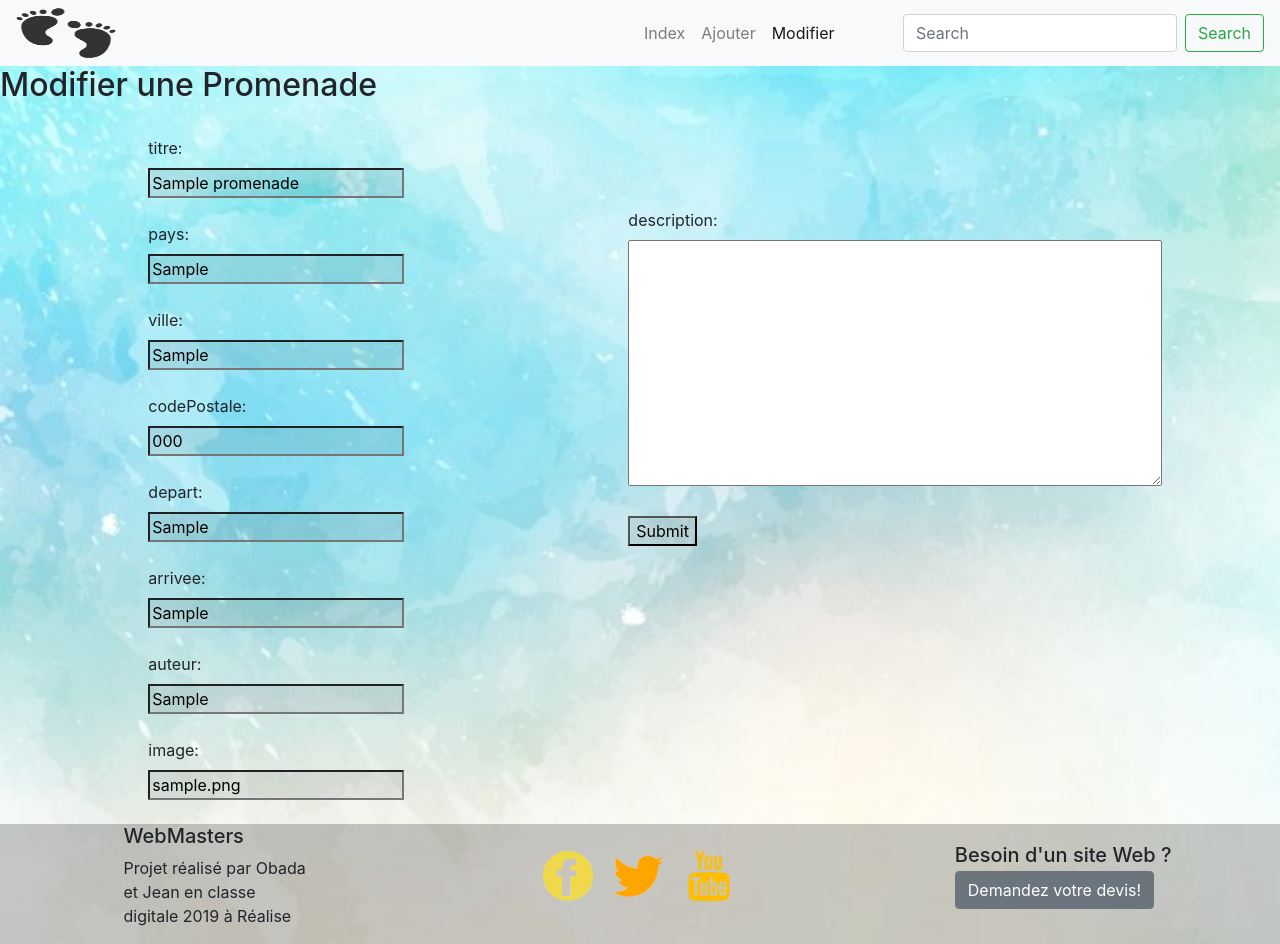
After one commit to jeanTimWEB/Obada-et-Jean, a PHP site: page /modifier.php?id=1 in a window 1280 px wide. The commit adds this page. Run offline with PHP 8.4, Linux system fonts and the light colour scheme; tables that the repository leaves empty or names only in its code hold one stand-in row (values such as "Sample post").

Commit message:
add modifier et processModifier

```diff
--- a/www/classPromenades.php
+++ b/www/classPromenades.php
@@ -8,8 +8,8 @@ class Promenades{
     private $image;
     private $auteur;
     private $codePostale;
-    private $lieuDepart;
-    private $lieuArrivee;
+    private $depart;
+    private $arrivee;
     private $description;
     private $ville;
 
@@ -27,9 +27,9 @@ class Promenades{
 
     public function getCP(){return $this->codePostale;}
 
-    public function getDepart(){return $this->lieuDepart;}
+    public function getDepart(){return $this->depart;}
 
-    public function getArrivee(){return $this->lieuArrivee;}
+    public function getArrivee(){return $this->arrivee;}
 
     public function getDescription(){return $this->description;}
 
--- a/www/database.php
+++ b/www/database.php
@@ -38,7 +38,11 @@ require_once('classPromenades.php');
 
             }
         //methodes - comportement
-
+    //methodes - comportement
+    public function getConnexion()
+    {
+        return $this->connexion;
+    }
     // Fonction qui récupère une promenade en fonction de son id
     public function getPromenade($id){
         // Je prépare ma requete
@@ -77,7 +81,7 @@ require_once('classPromenades.php');
 
     }
 
-    public function ajouter($titre, $pays,$image, $auteur, $codePostale, $depart, $arrivee, $description, $ville){
+    public function ajouter( $titre, $pays,$image, $auteur, $codePostale, $depart, $arrivee, $description, $ville){
 
         $pdoStatement = $this->connexion->prepare(
             "INSERT INTO Promenades(titre, pays,image, auteur, codePostale, depart, arrivee, description, ville) VALUES(:titre, :pays, :image, :auteur, :codePostale, :depart, :arrivee, :description, :ville);"
@@ -91,7 +95,7 @@ require_once('classPromenades.php');
             "depart" =>$depart,
             "arrivee" =>$arrivee,
             "description" =>$description,
-            "ville" =>$ville,
+            "ville" =>$ville
 
         ));
 
@@ -100,7 +104,43 @@ require_once('classPromenades.php');
 
     }
 
+//--------------------------------------------------------------------
+    public function modifier($id, $titre, $pays,$image, $auteur, $codePostale, $depart, $arrivee, $description, $ville){
+
+        $pdoStatement = $this->connexion->prepare(
+            "UPDATE Promenades
+            SET
+            titre = :titre,
+            pays = :pays,
+            image = :image,
+            auteur = :auteur,
+            codePostale = :codePostale,
+            depart = :depart,
+            arrivee = :arrivee,
+            description = :description,
+            ville = :ville
+
+            where id = :id;");
+
+        $pdoStatement->execute([
+            'titre' => $titre,
+            'pays' => $pays,
+            'image' => $image,
+            'auteur' => $auteur,
+            'codePostale' => $codePostale,
+            'depart' => $depart,
+            'arrivee' => $arrivee,
+            'description' => $description,
+            'ville' => $ville,
+            'id' => $id
+        ]);
+
 
     }
 
+//--------------------------------------------------------------------
+
+
+    }//fin database
+
 ?>
--- a/www/index.php
+++ b/www/index.php
@@ -250,7 +250,6 @@ $description= $promenade->getDescription();
     <!-- Footer -->
 
 
-
     <script src="https://code.jquery.com/jquery-3.3.1.slim.min.js"
         integrity="sha384-q8i/X+965DzO0rT7abK41JStQIAqVgRVzpbzo5smXKp4YfRvH+8abtTE1Pi6jizo"
         crossorigin="anonymous"></script>
--- /dev/null
+++ b/www/modifier.php
@@ -0,0 +1,201 @@
+<?php
+//require_once('classPromenades.php');
+require_once("database.php");
+
+  //  $promenade = new Promenades();
+    $database = new Database();
+
+    $id = $_GET["id"];
+    $promenade = $database->getPromenade($id);
+
+?>
+
+
+<!DOCTYPE HTML>
+
+<html>
+
+<head>
+    <title>modifier une Promenade</title>
+
+    <meta name="viewport" content="width=device-width, initial-scale=1.0">
+    <link rel="stylesheet" href="https://stackpath.bootstrapcdn.com/bootstrap/4.3.1/css/bootstrap.min.css"
+        integrity="sha384-ggOyR0iXCbMQv3Xipma34MD+dH/1fQ784/j6cY/iJTQUOhcWr7x9JvoRxT2MZw1T" crossorigin="anonymous">
+    <link rel="stylesheet" href="style.css">
+    <meta charset="utf-8">
+</head>
+
+
+
+<body class="modif">
+    <header>
+
+
+            <nav class="navbar navbar-expand-lg navbar-light bg-light">
+
+                <img class="pics" src="assets/baby-feet-icon-4.png" width="50" height="50" alt="feet-icon">
+
+                <button class="navbar-toggler" type="button" data-toggle="collapse" data-target="#navbarTogglerDemo02"
+                    aria-controls="navbarTogglerDemo02" aria-expanded="false" aria-label="Toggle navigation">
+
+                    <span class="navbar-toggler-icon"></span>
+
+                </button>
+
+                <div class="collapse navbar-collapse offset-5" id="navbarTogglerDemo02">
+
+                    <ul class="navbar-nav mr-auto mt-2 mt-lg-0 ">
+
+                        <li class="nav-item ">
+
+                            <a class="nav-link " href="#">Index </a>
+
+                        </li>
+
+                        <li class="nav-item">
+
+                            <a class="nav-link " href="#">Ajouter</a>
+
+                        </li>
+
+                        <li class="nav-item">
+
+                            <a class="nav-link active" href="#">Modifier</a>
+
+                        </li>
+
+                    </ul>
+
+                    <form class="form-inline my-2 my-lg-0">
+                        <input class="form-control mr-sm-2" type="search" placeholder="Search">
+                        <button class="btn btn-outline-success my-2 my-sm-0" type="submit">Search</button>
+                    </form>
+
+                </div>
+
+            </nav>
+
+
+
+
+    </header>
+
+    <h2>Modifier une Promenade</h2>
+
+    <section class="container-fluid">
+        <div class="row justify-content-around">
+            <div class="col-lg-3 offset-1">
+
+
+                <form action="process-modifier.php?id=<?php echo $id ?>" method="post">
+                    <br>
+                    <label for="titre">titre: </label>
+                    <input type="text" name="titre" value="<?php echo $promenade->getTitre()?>">
+
+                    <br> <br>
+                    <label for="pays">pays: </label>
+                    <input type="text" name="pays" value="<?php echo $promenade->getPays()?>"> <br>
+
+                    <br>
+                    <label for="ville">ville: </label>
+                    <input type="text" name="ville" value="<?php echo $promenade->getVille()?>"> <br>
+
+                    <br>
+                    <label for="codePostale">codePostale: </label>
+                    <input type="number" name="codePostale" value="<?php echo $promenade->getCP()?>"> <br>
+
+                    <br>
+                    <label for="depart">depart: </label>
+                    <input type="text" name="depart" value="<?php echo $promenade->getDepart()?>"> <br>
+
+                    <br>
+                    <label for="arrivee">arrivee: </label>
+                    <input type="text" name="arrivee" value="<?php echo $promenade->getArrivee()?>"> <br>
+
+                    <br>
+                    <label for="auteur">auteur: </label>
+                    <input type="text" name="auteur" value="<?php echo $promenade->getAuteur()?>"> <br>
+
+                    <br>
+
+                    <label for="image">image: </label>
+                    <input type="text" name="image" value="<?php echo $promenade->getImage()?>"> <br><br>
+            </div>
+            <div class="col-6 offset-1">
+<br><br><br><br>
+                <label for="description">description: </label>
+                <textarea rows="10" cols="50" type="text" name="description" maxlength="300"
+                    value="<?php echo $promenade->getDescription()?>"> </textarea> <br>
+
+
+                <br>
+
+
+                <input type="submit">
+
+                </form>
+            </div>
+        </div>
+    </section>
+    <footer>
+            <!--Jean-->
+
+            <div class="container-fluid ">
+
+                <!-- Grid row -->
+                <div class="row justify-content-around align-items-center">
+
+                    <!-- Grid column -->
+                    <div class="col-md-2 ">
+
+                        <!-- Content -->
+                        <h5>WebMasters</h5>
+                        <p>Projet réalisé par Obada et Jean en classe digitale 2019 à Réalise</p>
+
+                    </div>
+
+                    <!-- Social buttons -->
+                    <ul class="list-unstyled list-inline txt-center">
+                        <li class="list-inline-item">
+                            <a class="btn-floating btn-fb mx-1" href="https://www.facebook.com/"><img
+                                class="icon"       src="assets/icon-FB.png" alt="" width="50">
+                            </a>
+                        </li>
+                        <li class="list-inline-item">
+                            <a class="btn-floating btn-tw mx-1" href="https://twitter.com">
+                                <img class="icon" src="assets/icon-Twitter.png" alt="" width="50">
+                            </a>
+                        </li>
+                        <li class="list-inline-item">
+                            <a class="btn-floating btn-gplus mx-1" href="https://www.youtube.com/?hl=FR">
+                                <img class="icon" src="assets/icon-YT.png" alt="" width="50">
+                            </a>
+                        </li>
+
+                    </ul>
+                    <!-- Social buttons -->
+
+                    <!-- Call to action -->
+                    <ul class="list-unstyled">
+                        <li>
+                            <h5 class="mb-1">Besoin d'un site Web ? </h5>
+                        </li>
+                        <li>
+                            <a href="#!" class="btn btn-secondary btn-rounded">Demandez votre devis!</a>
+                        </li>
+                    </ul>
+                    <!-- Call to action -->
+
+        </footer>
+    <script src="https://code.jquery.com/jquery-3.3.1.slim.min.js"
+        integrity="sha384-q8i/X+965DzO0rT7abK41JStQIAqVgRVzpbzo5smXKp4YfRvH+8abtTE1Pi6jizo"
+        crossorigin="anonymous"></script>
+    <script src="https://cdnjs.cloudflare.com/ajax/libs/popper.js/1.14.7/umd/popper.min.js"
+        integrity="sha384-UO2eT0CpHqdSJQ6hJty5KVphtPhzWj9WO1clHTMGa3JDZwrnQq4sF86dIHNDz0W1"
+        crossorigin="anonymous"></script>
+    <script src="https://stackpath.bootstrapcdn.com/bootstrap/4.3.1/js/bootstrap.min.js"
+        integrity="sha384-JjSmVgyd0p3pXB1rRibZUAYoIIy6OrQ6VrjIEaFf/nJGzIxFDsf4x0xIM+B07jRM"
+        crossorigin="anonymous"></script>
+</body>
+
+</html>
--- a/www/style.css
+++ b/www/style.css
@@ -133,3 +133,10 @@ a div{
   box-shadow: 5px 10px black;
   opacity: 0.75;
 }
+.modif{
+  background-image: url('assets/bgjean.jpg');
+  background-size: cover;
+}
+input{
+  background-color:rgba(0, 0, 0, 0.075);
+}
--- a/www/testDatabase.php
+++ b/www/testDatabase.php
@@ -27,4 +27,6 @@ else
     //mot de passse du user pour se connecter
     $PARAM_mot_passe='Annu@ireT0ut0u';</h2><br>";*/ echo "INDEED!! ";
 }
+
+$database->modifier(1, 'lkjs', 'drfg','', 'tr', 1220, 'dfgg', 'dfgfg', 'trztz', 'dfhh');
 ?>
```
Also changed, not shown: www/process-modifier.php (added, +28 -0 lines), www/assets/bgjean.jpg (added), www/assets/versoix.jpg (added).
